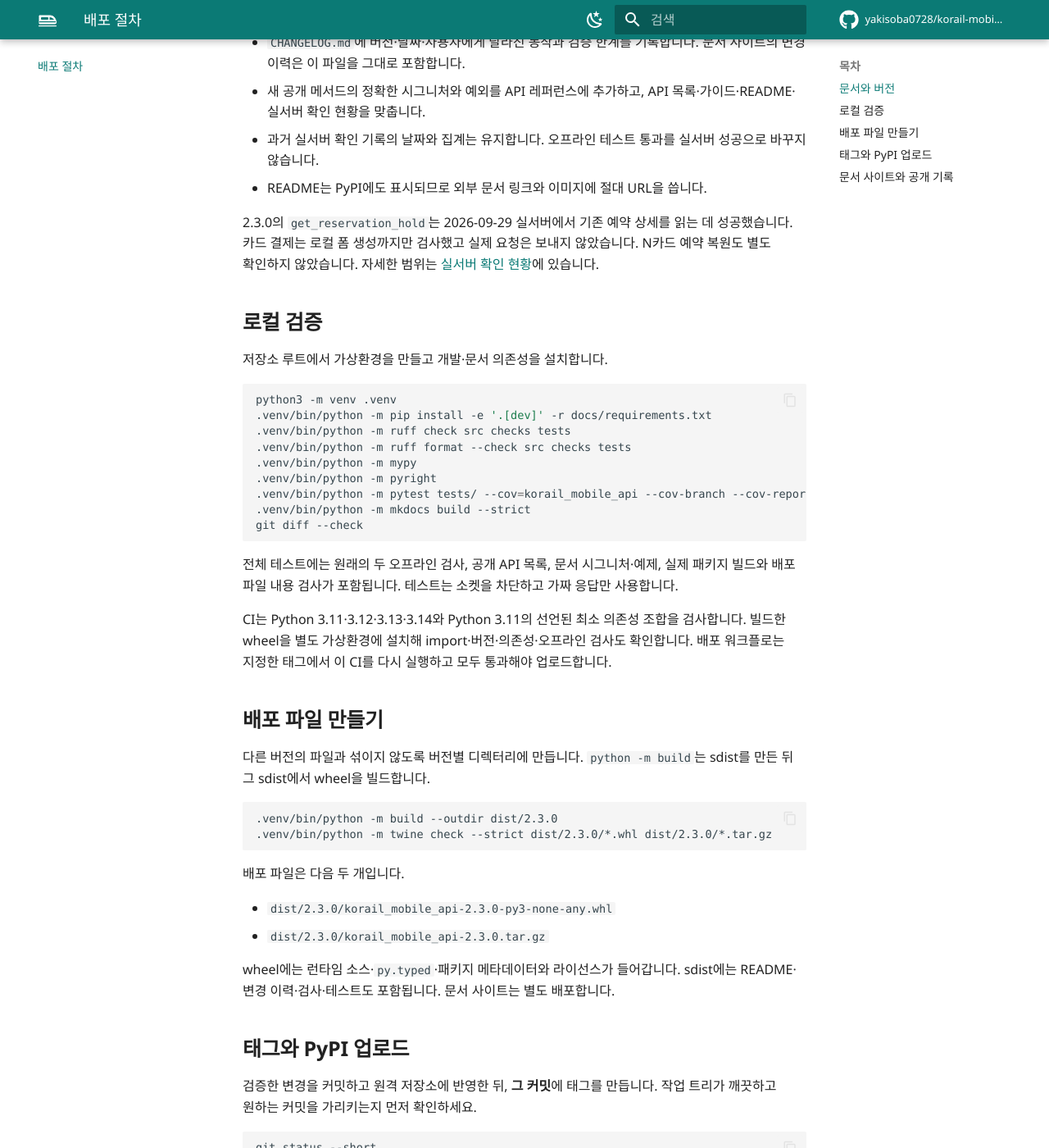
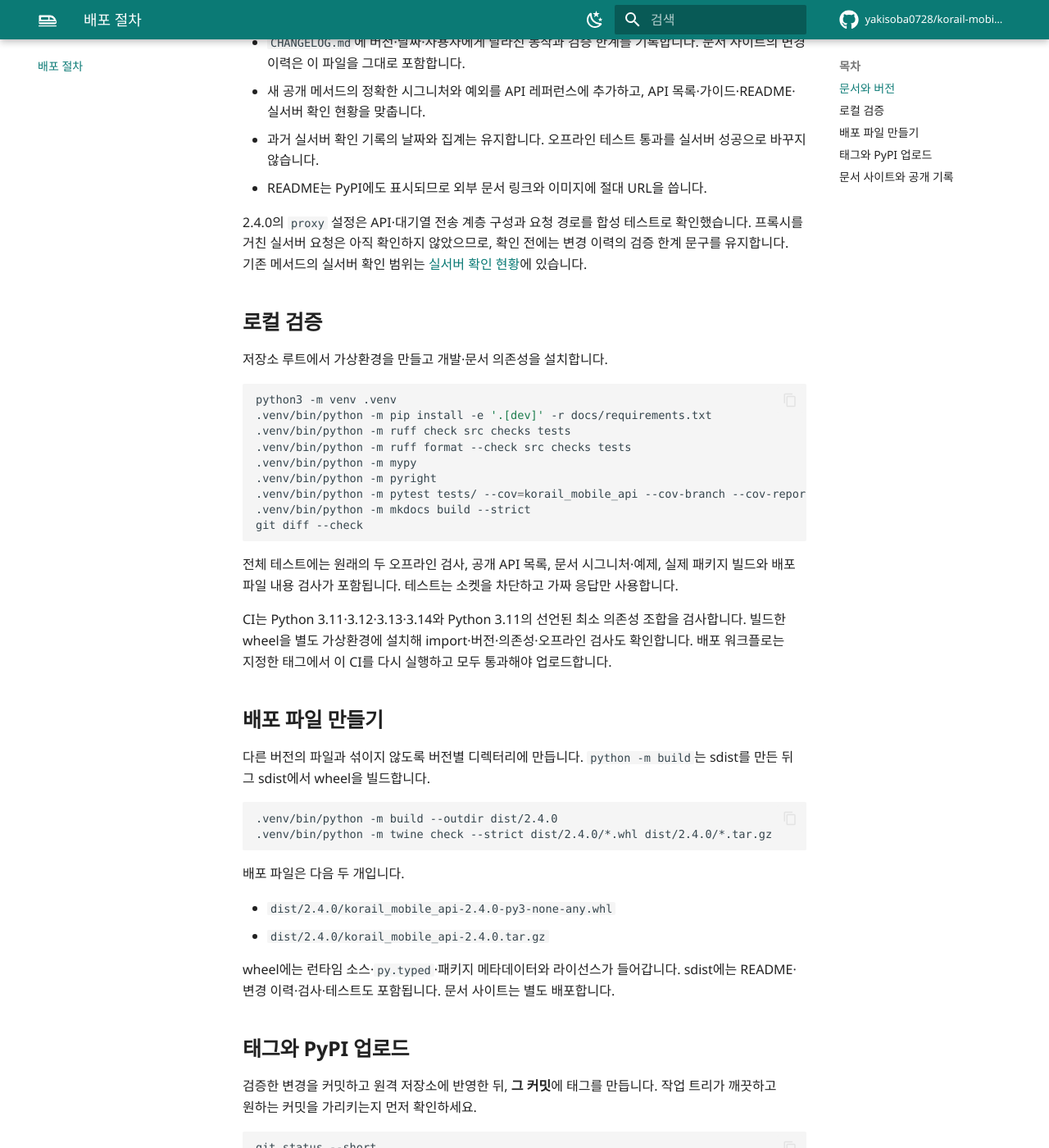
Before and after one commit to yakisoba0728/korail-mobile-api, an MkDocs documentation site: the page built from docs/releasing.md, in a window 1280 px wide and 1400 px high, scrolled down 356 px. Shown: the whole window at 82% size. Built offline with MkDocs 1.6.1 and Material for MkDocs 9.7.7, drawn with Linux system fonts in a browser that asks for light colours; comment, search, counter and statistics services are not loaded; some of the changed text lies outside the part shown.

Commit message:
release: prepare 2.4.0
Bump the version, record the proxy option in the changelog and the docs home,
and point the release procedure at 2.4.0. Proxied requests to the live server
have not been checked yet, and the changelog says so.

````diff
--- a/docs/releasing.md
+++ b/docs/releasing.md
@@ -1,7 +1,7 @@
 # 배포 절차
 
 패키지 버전은 `src/korail_mobile_api/__init__.py`의 `__version__` 한 곳에서 관리합니다.
-`pyproject.toml`과 배포 파일의 메타데이터는 이 값을 읽습니다. 아래 명령은 **2.3.0** 기준입니다.
+`pyproject.toml`과 배포 파일의 메타데이터는 이 값을 읽습니다. 아래 명령은 **2.4.0** 기준입니다.
 다음 배포에서는 버전, 변경 이력, 태그와 파일 경로를 함께 바꾸세요.
 
 ## 문서와 버전
@@ -11,9 +11,9 @@
 - 과거 실서버 확인 기록의 날짜와 집계는 유지합니다. 오프라인 테스트 통과를 실서버 성공으로 바꾸지 않습니다.
 - README는 PyPI에도 표시되므로 외부 문서 링크와 이미지에 절대 URL을 씁니다.
 
-2.3.0의 `get_reservation_hold`는 2026-09-29 실서버에서 기존 예약 상세를 읽는 데 성공했습니다.
-카드 결제는 로컬 폼 생성까지만 검사했고 실제 요청은 보내지 않았습니다. N카드 예약 복원도 별도 확인하지 않았습니다.
-자세한 범위는 [실서버 확인 현황](status.md)에 있습니다.
+2.4.0의 `proxy` 설정은 API·대기열 전송 계층 구성과 요청 경로를 합성 테스트로 확인했습니다.
+프록시를 거친 실서버 요청은 아직 확인하지 않았으므로, 확인 전에는 변경 이력의 검증 한계 문구를 유지합니다.
+기존 메서드의 실서버 확인 범위는 [실서버 확인 현황](status.md)에 있습니다.
 
 ## 로컬 검증
 
@@ -44,14 +44,14 @@ CI는 Python 3.11·3.12·3.13·3.14와 Python 3.11의 선언된 최소 의존성
 `python -m build`는 sdist를 만든 뒤 그 sdist에서 wheel을 빌드합니다.
 
 ```sh
-.venv/bin/python -m build --outdir dist/2.3.0
-.venv/bin/python -m twine check --strict dist/2.3.0/*.whl dist/2.3.0/*.tar.gz
+.venv/bin/python -m build --outdir dist/2.4.0
+.venv/bin/python -m twine check --strict dist/2.4.0/*.whl dist/2.4.0/*.tar.gz
 ```
 
 배포 파일은 다음 두 개입니다.
 
-- `dist/2.3.0/korail_mobile_api-2.3.0-py3-none-any.whl`
-- `dist/2.3.0/korail_mobile_api-2.3.0.tar.gz`
+- `dist/2.4.0/korail_mobile_api-2.4.0-py3-none-any.whl`
+- `dist/2.4.0/korail_mobile_api-2.4.0.tar.gz`
 
 wheel에는 런타임 소스·`py.typed`·패키지 메타데이터와 라이선스가 들어갑니다.
 sdist에는 README·변경 이력·검사·테스트도 포함됩니다. 문서 사이트는 별도 배포합니다.
@@ -64,9 +64,9 @@ sdist에는 README·변경 이력·검사·테스트도 포함됩니다. 문서
 ```sh
 git status --short
 git log -1 --oneline
-git tag -a v2.3.0 -m 'Release 2.3.0'
-git push origin v2.3.0
-gh workflow run publish.yml --ref v2.3.0
+git tag -a v2.4.0 -m 'Release 2.4.0'
+git push origin v2.4.0
+gh workflow run publish.yml --ref v2.4.0
 ```
 
 이 마지막 명령은 실제 PyPI 업로드를 시작합니다. 워크플로는 태그 이름과 패키지 버전 일치를 검사하고,
@@ -85,14 +85,14 @@ Actions의 **Publish to PyPI** 실행 결과와 PyPI에 표시되는 버전을
 
 ```sh
 git fetch origin --tags
-test "$(git rev-parse origin/main)" = "$(git rev-parse 'v2.3.0^{commit}')" &&
+test "$(git rev-parse origin/main)" = "$(git rev-parse 'v2.4.0^{commit}')" &&
     gh workflow run docs-deploy.yml --ref main
 ```
 
 **Docs site** 워크플로가 성공했는지 확인하고, 문서 사이트의 변경 이력과
 [기존 예약 가이드](guide/payments.md#existing-reservation)가 해당 버전 내용인지 확인합니다.
 워크플로 실행의 커밋도 릴리스 태그와 일치해야 합니다. `main`이 앞서간 경우에는 위 명령을 그대로 진행하지 말고 배포할 문서 버전을 먼저 확인하세요.
-GitHub Release를 만들 때는 `CHANGELOG.md`의 2.3.0 항목을 릴리스 설명으로 사용하고 같은 태그를 지정하세요.
+GitHub Release를 만들 때는 `CHANGELOG.md`의 2.4.0 항목을 릴리스 설명으로 사용하고 같은 태그를 지정하세요.
 
-마지막으로 새 가상환경에서 `pip install korail-mobile-api==2.3.0`을 실행해
-`korail_mobile_api.__version__`과 설치된 패키지 메타데이터가 `2.3.0`인지 확인합니다.
+마지막으로 새 가상환경에서 `pip install korail-mobile-api==2.4.0`을 실행해
+`korail_mobile_api.__version__`과 설치된 패키지 메타데이터가 `2.4.0`인지 확인합니다.
--- a/src/korail_mobile_api/__init__.py
+++ b/src/korail_mobile_api/__init__.py
@@ -4,7 +4,7 @@
 
 """공개 진입점은 __all__이며 그 밖의 이름은 내부 구현입니다."""
 
-__version__ = "2.3.0"
+__version__ = "2.4.0"
 
 from .client import KorailClient
 from .config import KorailConfig
````
Also changed, not shown: CHANGELOG.md (+9 -0 lines), docs/index.md (+2 -0 lines).
